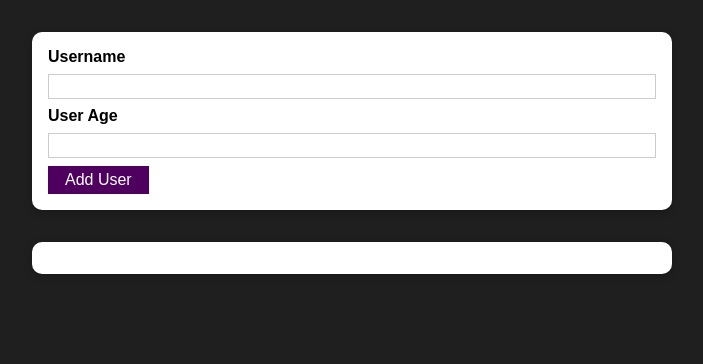
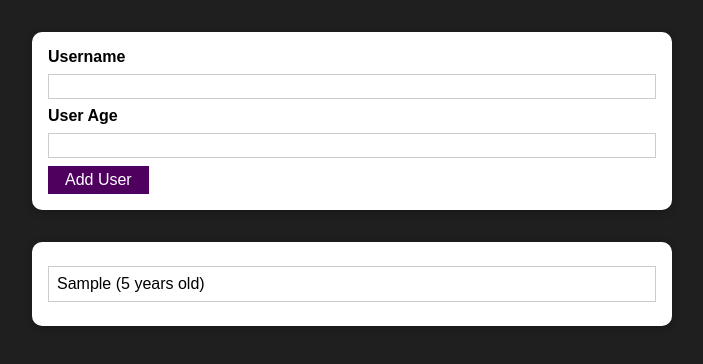
Before and after one commit to Suxrob9966/practice-project, a React (Create React App) app: page / in a window 1280 px wide. Both pictures are taken after typing "Sample", "5" into the empty fields and a click on the button "Add User". Shown: the top 364 px of the page, without its empty margins (288-991 px from the left). Built offline with nearby package versions, Linux system fonts and the light colour scheme.

Commit message:
managing list of users via state

```diff
--- a/src/App.js
+++ b/src/App.js
@@ -1,11 +1,22 @@
-import React from "react";
+import React, { useState } from "react";
 import AddUser from "./components/Users/AddUser";
 import UserList from "./components/Users/UserList";
 function App() {
+  const [usersList, setUsersList] = useState([]);
+
+  const addUserHandler = (uName, uAge) => {
+    setUsersList((prevUsersList) => {
+      return [
+        ...prevUsersList,
+        { name: uName, age: uAge, id: Math.random().toString() },
+      ];
+    });
+  };
+
   return (
     <div>
-      <AddUser />
-      <UserList users={[]} />
+      <AddUser onAddUser={addUserHandler} />
+      <UserList users={usersList} />
     </div>
   );
 }
--- a/src/components/Users/AddUser.js
+++ b/src/components/Users/AddUser.js
@@ -16,6 +16,8 @@
     if (+enteredAge < 1) {
       return;
     }
+
+    props.onAddUser(enteredUsername, enteredAge);
     console.log(enteredUsername, enteredAge);
     setEnteredUsername("");
     setEnteredAge("");
--- a/src/components/Users/UserList.js
+++ b/src/components/Users/UserList.js
@@ -8,7 +8,7 @@
       <ul>
         {props.users.map((user) => {
           return (
-            <li>
+            <li key={user.id}>
               {user.name} ({user.age} years old)
             </li>
           );
```
